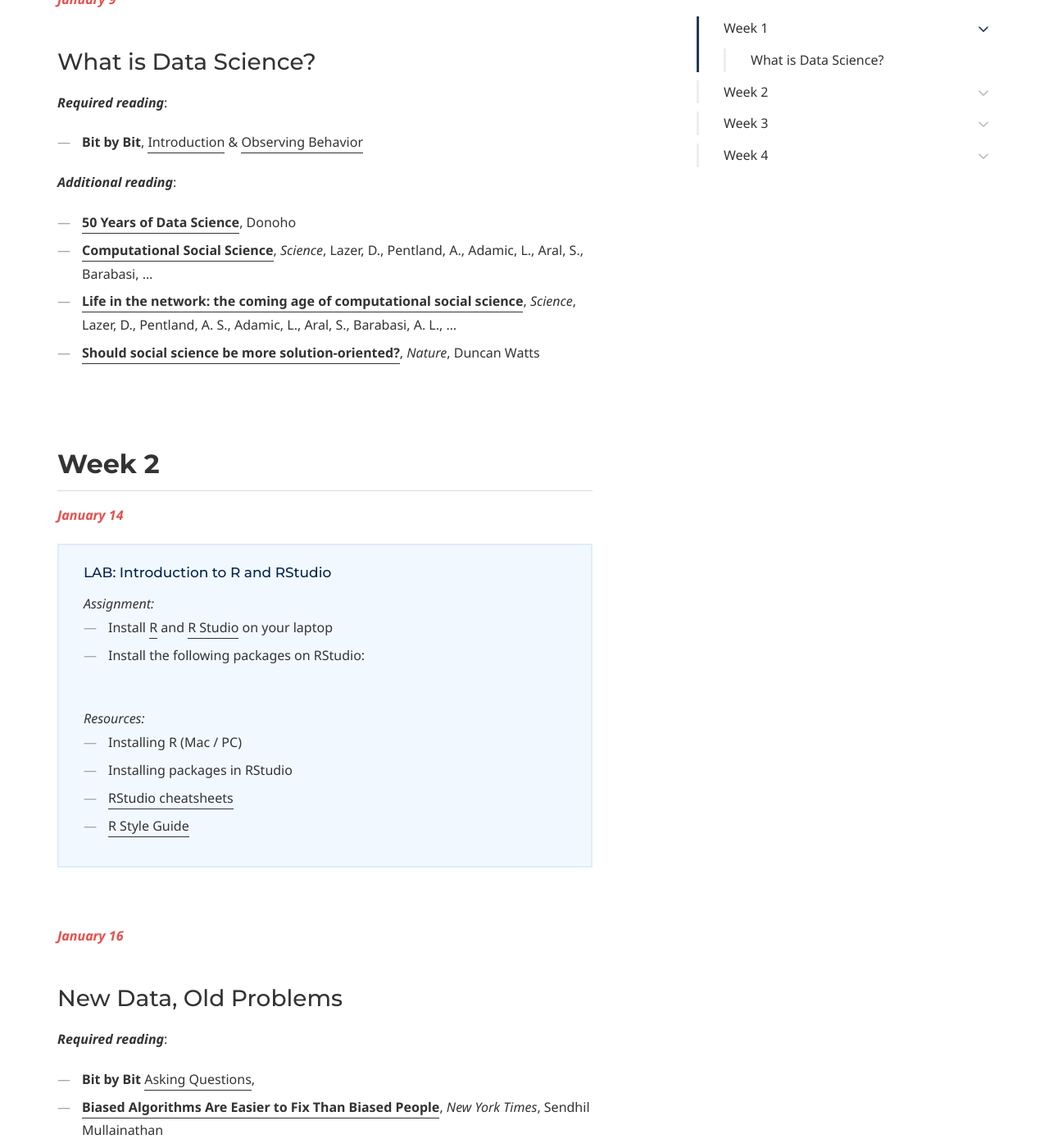
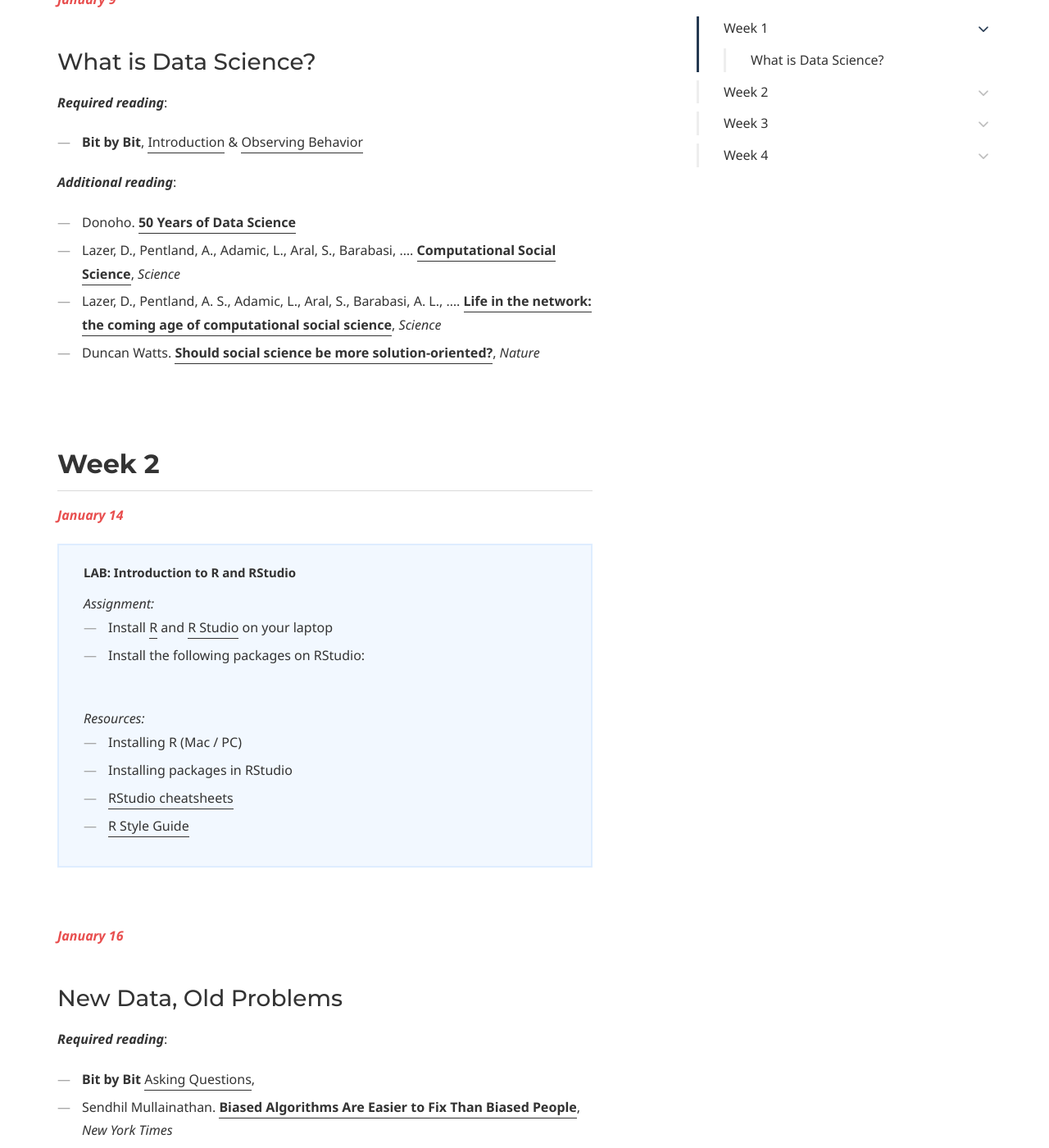
Before and after one commit to dssoc/dssoc.github.io, a Jekyll site: the page built from schedule.md, in a window 1280 px wide and 1400 px high, scrolled down 722 px. Shown: the whole window at 82% size. Built offline with Jekyll 4.4.1, drawn with Linux system fonts in a browser that asks for light colours; some web fonts are replaced; some of the changed text lies outside the part shown.

Commit message:
update schedule

```diff
--- a/schedule.md
+++ b/schedule.md
@@ -21,7 +21,7 @@
 ---
 
 ## Week 1
-<strong><i><font color="#E84E4E">January 9</font></i></strong>
+<b><i><font color="#E84E4E">January 9</font></i></b>
 ### What is Data Science?
 
 ***Required reading***:
@@ -29,17 +29,17 @@
 <br/>
 
 ***Additional reading***:
-- [**50 Years of Data Science**](https://courses.csail.mit.edu/18.337/2015/docs/50YearsDataScience.pdf), Donoho
-- [**Computational Social Science**](https://science.sciencemag.org/content/323/5915/721), *Science*, Lazer, D., Pentland, A., Adamic, L., Aral, S., Barabasi, ...
-- [**Life in the network: the coming age of computational social science**](https://www.ncbi.nlm.nih.gov/pmc/articles/PMC2745217/), *Science*, Lazer, D., Pentland, A. S., Adamic, L., Aral, S., Barabasi, A. L., ...
-- [**Should social science be more solution-oriented?**](https://www.nature.com/articles/s41562-016-0015), *Nature*, Duncan Watts
+- Donoho. [**50 Years of Data Science**](https://courses.csail.mit.edu/18.337/2015/docs/50YearsDataScience.pdf)
+- Lazer, D., Pentland, A., Adamic, L., Aral, S., Barabasi, .... [**Computational Social Science**](https://science.sciencemag.org/content/323/5915/721), *Science*
+- Lazer, D., Pentland, A. S., Adamic, L., Aral, S., Barabasi, A. L., .... [**Life in the network: the coming age of computational social science**](https://www.ncbi.nlm.nih.gov/pmc/articles/PMC2745217/), *Science*
+- Duncan Watts. [**Should social science be more solution-oriented?**](https://www.nature.com/articles/s41562-016-0015), *Nature*
 <br/><br/><br/>
 
 ## Week 2
-<strong><i><font color="#E84E4E">January 14</font></i></strong>
+<b><i><font color="#E84E4E">January 14</font></i></b>
 
 <div class="callout callout--info">
-<p><strong>LAB: Introduction to R and RStudio </strong></p>
+<p><b>LAB: Introduction to R and RStudio </b></p>
 <i>Assignment:</i> <br/>
 <ul>
 <li>Install <a href = "cloud.r-project.org">R</a> and <a href = "https://www.rstudio.com/">R Studio</a> on your laptop </li>
@@ -57,23 +57,23 @@
 </div>
 <br/>
 
-<strong><i><font color="#E84E4E">January 16</font></i></strong>
+<b><i><font color="#E84E4E">January 16</font></i></b>
 ### New Data, Old Problems
 
 ***Required reading***:
 - **Bit by Bit** [Asking Questions](https://www.bitbybitbook.com/en/1st-ed/asking-questions/),
-- [**Biased Algorithms Are Easier to Fix Than Biased People**](https://www.nytimes.com/2019/12/06/business/algorithm-bias-fix.html), *New York Times*, Sendhil Mullainathan
+- Sendhil Mullainathan. [**Biased Algorithms Are Easier to Fix Than Biased People**](https://www.nytimes.com/2019/12/06/business/algorithm-bias-fix.html), *New York Times*
 <br/>
 
 ***Additional reading***:
-- [**Predicting Poverty and Wealth from Mobile Phone Data**](https://science.sciencemag.org/content/350/6264/1073), *Science*, Blumenstock, Cadamuro, & On
+- Blumenstock, Cadamuro, & On. [**Predicting Poverty and Wealth from Mobile Phone Data**](https://science.sciencemag.org/content/350/6264/1073), *Science*
 <br/><br/><br/>
 
 ## Week 3
-<strong><i><font color="#E84E4E">January 21</font></i></strong>
+<b><i><font color="#E84E4E">January 21</font></i></b>
 
 <div class="callout callout--info">
-<p><strong>LAB: Data Wrangling </strong></p>
+<p><b>LAB: Data Wrangling </b></p>
 <i>Assignment:</i> <br/>
 <ul>
 <li>Work through the following chapters of <a href = "http://r4ds.had.co.nz/">R for Data Science</a>:
@@ -94,7 +94,7 @@
 </div>
 <br/>
 
-<strong><i><font color="#E84E4E">January 23</font></i></strong>
+<b><i><font color="#E84E4E">January 23</font></i></b>
 ### Research Ethics
 ***Required reading***:
 - **Bit by Bit** [Ethics](https://www.bitbybitbook.com/en/1st-ed/ethics/),
@@ -106,10 +106,10 @@
 
 
 ## Week 4
-<strong><i><font color="#E84E4E">January 28</font></i></strong>
+<b><i><font color="#E84E4E">January 28</font></i></b>
 
 <div class="callout callout--info">
-<p><strong>LAB: Basic ggplot</strong></p>
+<p><b>LAB: Basic ggplot</b></p>
 <i>Assignment:</i> <br/>
 <ul>
 <li></li>
@@ -118,14 +118,14 @@
 
 <i>Resources:</i><br/>
 <ul>
-  <li>Kieran Healy, <strong><a href = "http://socviz.co/">Data Visualization: A Practical Introduction</a></strong> (Princeton: Princeton University Press, 2019), http://socviz.co/ </li>
-  <li><strong><a href = "https://civic.mit.edu/2015/12/01/feminist-data-visualization/">What would feminist data visualization look like?</a></strong>, MIT Civic Media Lab by kanarinka </li>
-  <li><strong><a href = "https://serialmentor.com/dataviz/">Fundamentals of Data Visualization</a></strong></li>
+  <li>Kieran Healy, <b><a href = "http://socviz.co/">Data Visualization: A Practical Introduction</a></b> (Princeton: Princeton University Press, 2019), http://socviz.co/ </li>
+  <li><b><a href = "https://civic.mit.edu/2015/12/01/feminist-data-visualization/">What would feminist data visualization look like?</a></b>, MIT Civic Media Lab by kanarinka </li>
+  <li><b><a href = "https://serialmentor.com/dataviz/">Fundamentals of Data Visualization</a></b></li>
 </ul>
 </div>
 <br/>
 
-<strong><i><font color="#E84E4E">January 30</font></i></strong>
+<b><i><font color="#E84E4E">January 30</font></i></b>
 ### What is a Social Network?
 
 ***Required reading***:
```
